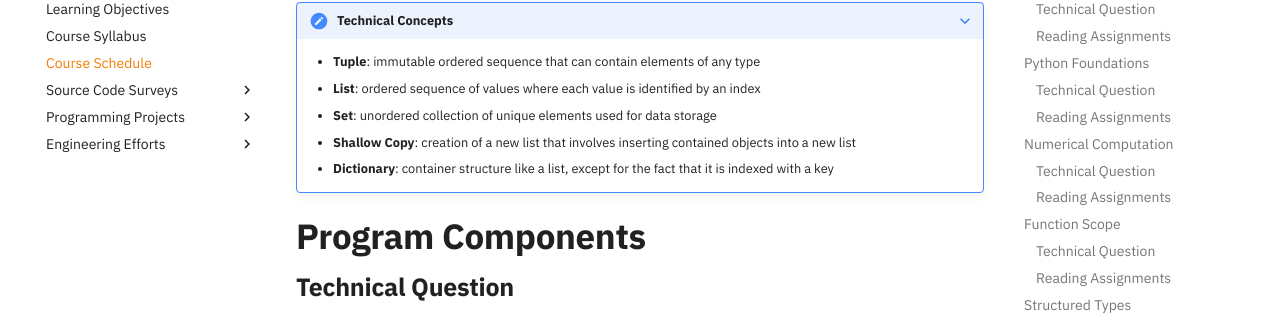
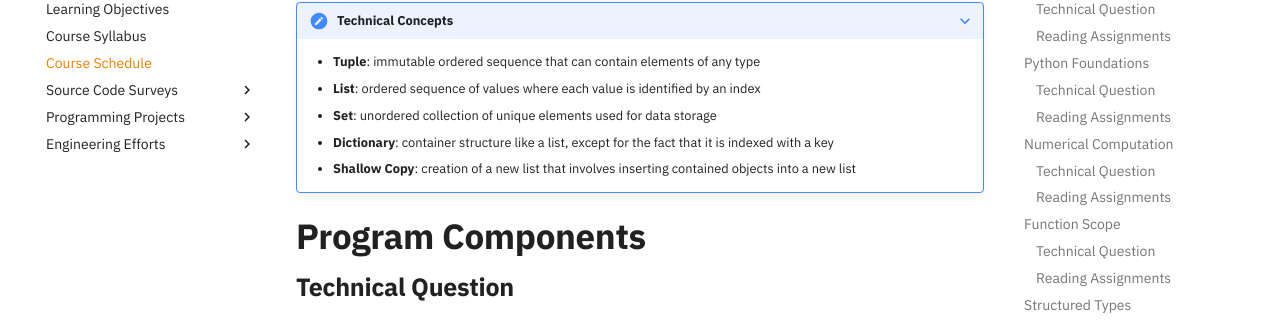
Before and after one commit to ProactiveProgrammers/www.proactiveprogrammers.com, an MkDocs documentation site: the page built from docs/data-abstraction/schedule-data-abstraction.md, in a window 1280 px wide and 900 px high, scrolled down 2235 px. Shown: the part 126-448 px from the top of the window. Built offline with MkDocs 1.6.1 and Material for MkDocs 9.7.7, drawn with Linux system fonts in a browser that asks for light colours; comment, search, counter and statistics services are not loaded.

```diff
--- a/docs/data-abstraction/schedule-data-abstraction.md
+++ b/docs/data-abstraction/schedule-data-abstraction.md
@@ -113,10 +113,10 @@
     - **List**: ordered sequence of values where each value is identified by
       an index
     - **Set**: unordered collection of unique elements used for data storage
+    - **Dictionary**: container structure like a list, except for the fact that
+      it is indexed with a key
     - **Shallow Copy**: creation of a new list that involves inserting contained
       objects into a new list
-    - **Dictionary**: container structure like a list, except for the fact that
-      it is indexed with a key
 
 ## Program Components
 
```
